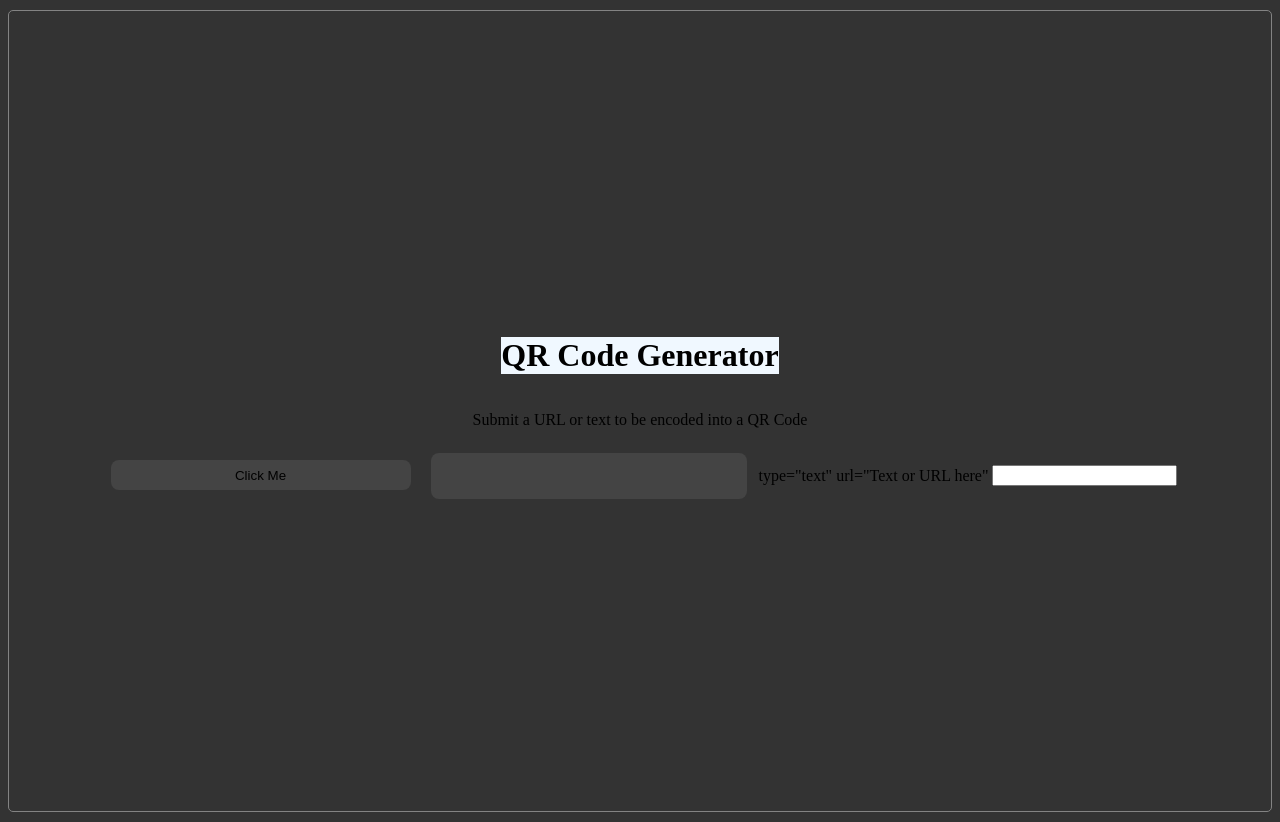
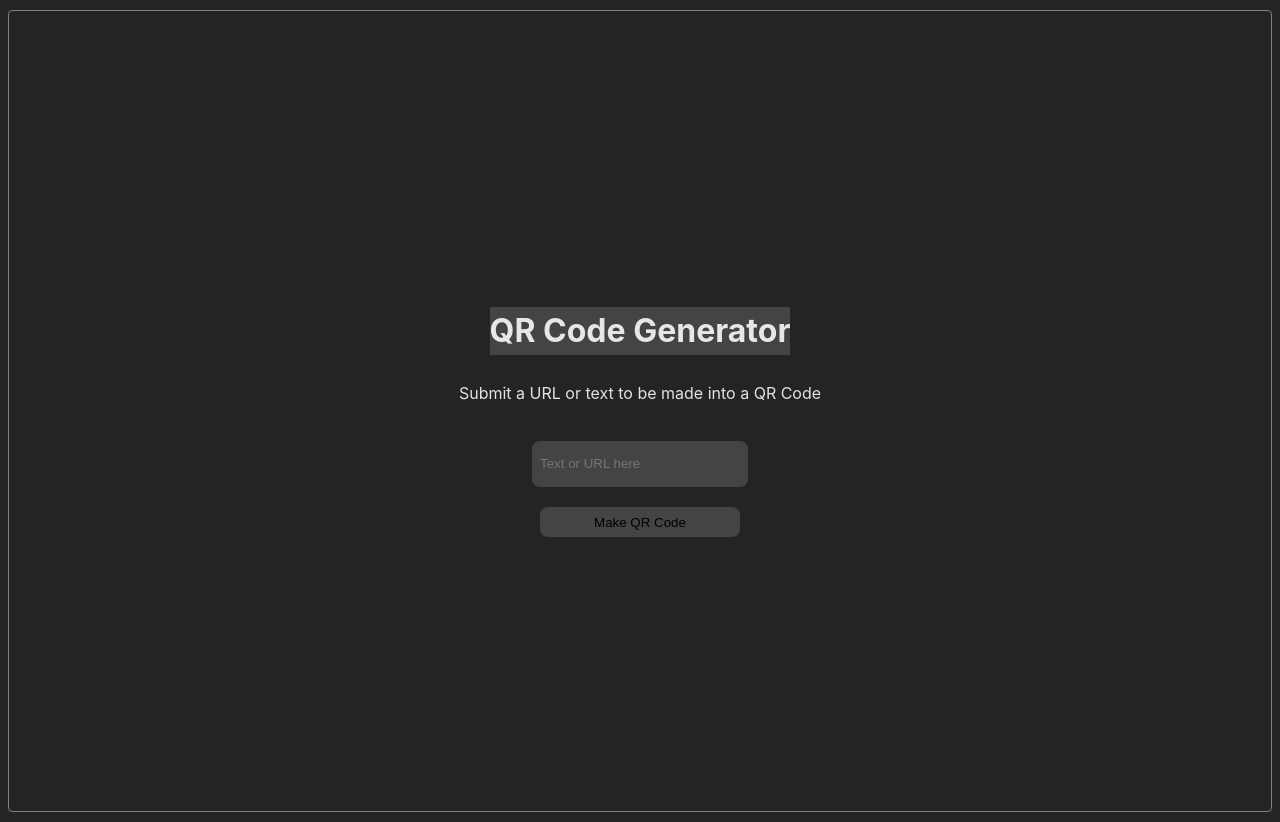
Before and after one commit to had2020/QR-coder, a Flask app: page / in a window 1280 px wide. Run offline with Flask 3, Linux system fonts and the light colour scheme.

Commit message:
final updates for verison 0.1

```diff
--- a/main.py
+++ b/main.py
@@ -1,6 +1,7 @@
-from flask import Flask, render_template, request
+from flask import Flask, render_template, send_file, request, abort
 from flask_cors import CORS
 from generatecode import generate_qrcode
+import os
 
 app = Flask(__name__)
 CORS(app)
@@ -9,14 +10,13 @@ CORS(app)
 def index():
   return render_template('index.html')
 
-
 @app.route('/process', methods=['POST', 'GET'])
 def process():
-  #Python code to execute here
-  generate_qrcode("https://www.example.com/")
-  print("button has been clicked!")
+  url = request.form['url']
+  image = str(generate_qrcode(url))
+  #Todo change this to send you to main page or something
   result = "Button clicked!"
-  return render_template('result.html', result=result)
+  return send_file(image), render_template('result.html', result=result)
 
 
 if __name__ == '__main__':
--- a/templates/index.html
+++ b/templates/index.html
@@ -7,9 +7,26 @@
   <title>Document</title>
 </head>
 <style type="text/css">
+        :root {
+      font-family: Inter, system-ui, Avenir, Helvetica, Arial, sans-serif;
+      line-height: 1.5;
+      font-weight: 400;
+
+      color-scheme: light dark;
+      color: rgba(255, 255, 255, 0.87);
+      background-color: #242424;
+
+      font-synthesis: none;
+      text-rendering: optimizeLegibility;
+      -webkit-font-smoothing: antialiased;
+      -moz-osx-font-smoothing: grayscale;
+      align-items: center;
+      text-align: center;
+    }
     .title {
         text-align: center;
-        background-color: aliceblue;
+        background-color: #444;
+        margin-bottom: 10px;
     }
     .container {
         display: flex;
@@ -18,9 +35,10 @@
         justify-content: center;
         height: 100vh;
         border-radius: 5px;
-        background-color: #333;
+        background-color: #242424;
         border: 1px solid #838383;
         margin: 10px auto;
+        text-align: center;
     }
     .body {
       background-color: #333;
@@ -33,6 +51,10 @@
       border: none;
       margin: 0.5rem;
       background-color: #444;
+      display: block;
+      width: 200px;
+      margin: 0 auto;
+      margin-top: 20px;
     }
     .button {
       width: 300px;
@@ -42,15 +64,28 @@
       border: none;
       margin: 0.5rem;
       background-color: #444;
+      text-align: center;
+      display: block;
+      width: 200px;
+      margin: 0 auto;
+      margin-top: 20px;
+    }
+    .p {
+      text-align: center;
+      color: black;
+
     }
 </style>
+<script>
+  console.log("from JS");
+</script>
 <body class="body">
   <div class="container">
     <h1 class="title">QR Code Generator</h1>
-    <p>Submit a URL or text to be encoded into a QR Code</p>
+    <p>Submit a URL or text to be made into a QR Code</p>
     <form action="/process" method="POST">
-        <button class="button" type="submit">Click Me</button>
-        <input class="input"> type="text" url="Text or URL here" <input/>
+        <input class="input" placeholder="Text or URL here" type="text" id="url" name="url"></input>
+        <button class="button" type="submit">Make QR Code</button>
     </form>
   </div>
 </body>
```
Also changed, not shown: generatecode.py (+11 -1 lines), requirements.txt (added, +27 -0 lines), assets/empty QR code.png (added), qr-code-pngs/hello world2024-08-24 17:48:22.115748.png (added), qr-code-pngs/hello world2024-08-24 17:48:42.674758.png (added), qr-code-pngs/qr_code_with_link.png (renamed from qr_code_with_link.png), qr-code-pngs/test2024-08-24 17:32:13.437370.png (added), 1 other file.
